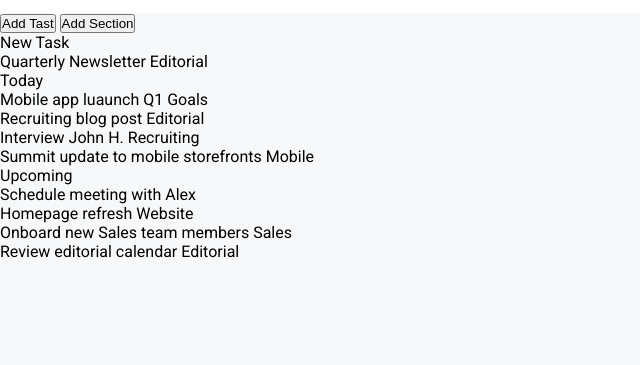
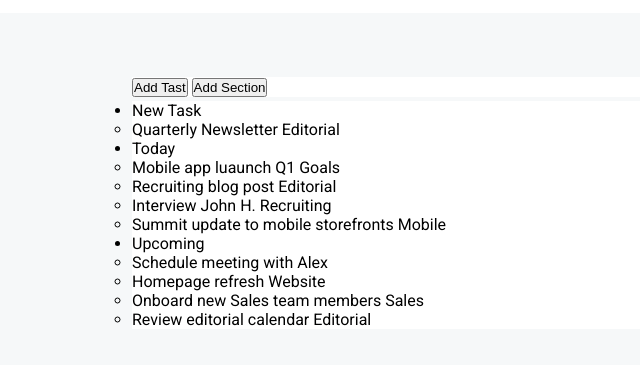
Before and after one commit to jdelavega42/html-css-toboolist, a plain HTML site: page index.html in a window 1280 px wide. Shown: the part 147-512 px from the top of the page, without its empty margins (0-640 px from the left). Drawn offline with Linux system fonts and the light colour scheme.

Commit message:
add html  classes

```diff
--- a/css/style.css
+++ b/css/style.css
@@ -41,4 +41,14 @@ h1{
 
 /* !MAIN */
 
+main{
+    margin: 4rem auto;
+    width: 80%;
+}
+
+.container{
+ background-color: white;
+ margin: .25em;
+}
+
 /* !MAIN */
--- a/index.html
+++ b/index.html
@@ -27,33 +27,33 @@
 
     <main>
         <!-- top buttons -->
-        <div>
-            <button>Add Tast</button>
-            <button>Add Section</button>
+        <div class="top container">
+            <button class="left">Add Tast</button>
+            <button class="right">Add Section</button>
         </div>
         <!-- top buttons -->
 
         <!-- bottom task -->
-        <ul>
-            <li> New Task
+        <ul class="bottom container">
+            <li class="title"> New Task
                 <ul>
-                    <li> Quarterly Newsletter <span>Editorial</span></li>
+                    <li class="task"><span class="circle"></span> Quarterly Newsletter <span class="box">Editorial</span></li>
                 </ul>
             </li>
-            <li> Today
+            <li class="title"> Today
                 <ul>
-                    <li> Mobile app luaunch <span>Q1 Goals</span></li>
-                    <li> Recruiting blog post <span>Editorial</span></li>
-                    <li> Interview John H. <span>Recruiting</span></li>
-                    <li> Summit update to mobile storefronts <span>Mobile</span></li>
+                    <li class="task"><span class="circle"></span> Mobile app luaunch <span class="box">Q1 Goals</span></li>
+                    <li class="task"><span class="circle"></span> Recruiting blog post <span class="box">Editorial</span></li>
+                    <li class="task"><span class="circle"></span> Interview John H. <span class="box">Recruiting</span></li>
+                    <li class="task"><span class="circle"></span> Summit update to mobile storefronts <span class="box">Mobile</span></li>
                 </ul>
             </li>
-            <li> Upcoming
+            <li class="title"> Upcoming
                  <ul>
-                    <li> Schedule meeting with Alex</li>
-                    <li> Homepage refresh <span>Website</span></li>
-                    <li> Onboard new Sales team members <span>Sales</span></li>
-                    <li> Review editorial calendar <span>Editorial</span></li>
+                    <li class="task"><span class="circle"></span> Schedule meeting with Alex</li>
+                    <li class="task"><span class="circle"></span> Homepage refresh <span class="box">Website</span></li>
+                    <li class="task"><span class="circle"></span> Onboard new Sales team members <span class="box">Sales</span></li>
+                    <li class="task"><span class="circle"></span> Review editorial calendar <span class="box">Editorial</span></li>
                 </ul>
             </li>
         </ul>
```
